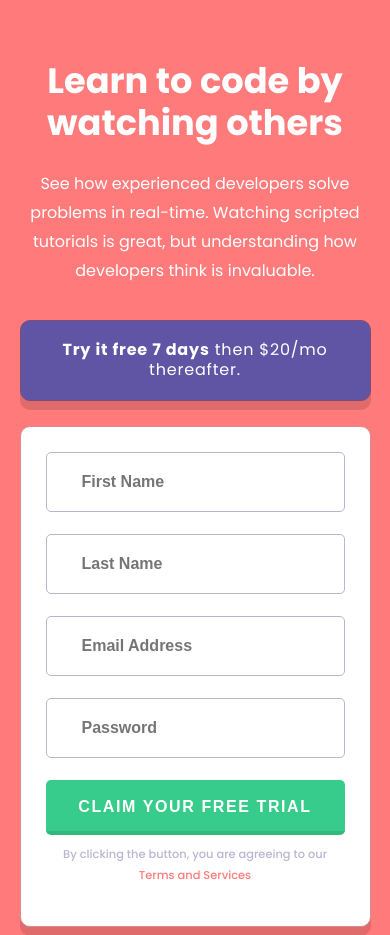
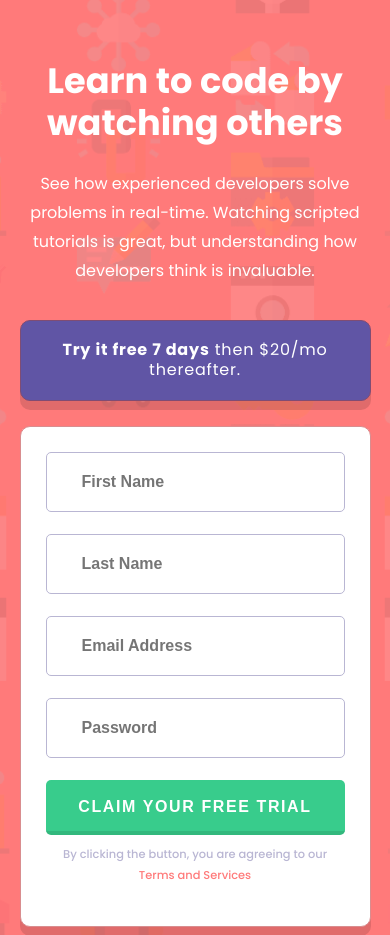
Before and after one commit to mattskeoch/intro-component-with-signup-form-master, a plain HTML site: page index.html in a window 390 px wide. Shown: the top 935 px of the page. Drawn offline with Linux system fonts and the light colour scheme.

Commit message:
Final Commit

```diff
--- a/app/scss/_globals.scss
+++ b/app/scss/_globals.scss
@@ -33,7 +33,13 @@ body {
     background-size: cover;
     background-repeat: repeat-y;
 }
-
+@media (max-width: 800px) {
+    body {
+        background-image: url(/images/bg-intro-mobile.png);
+        background-position: center;
+        background-size: cover;
+    }
+}
 a,
 a:visited,
 a:hover {
--- a/app/scss/_signup.scss
+++ b/app/scss/_signup.scss
@@ -11,7 +11,6 @@
     place-items: center;
     height: 100vh;
     padding: 0 80px;
-
 }
 
 .signup--content {
@@ -111,14 +110,11 @@ button.signup__free-trial {
     font-size: $font-med;
     letter-spacing: 0.1em;
     border: none;
-
     padding: 18px 30px 15px 30px;
-
     border-radius: 5px;
     border-bottom: 4px solid #32B87D;
     -webkit-transition: 150ms;
     transition: 150ms ease-in-out;
-
     outline: none;
 
     &:hover {
@@ -189,7 +185,6 @@ button.signup__free-trial {
         padding-left: 20px;
         padding-right: 20px;
     }
-
 }
 
 @media (max-width: 1420px) {
```
Also changed, not shown: dist/css/style.min.css, images/bg-intro-desktop.png (added), images/bg-intro-mobile.png (added), images/favicon-32x32.png (added), images/icon-error.svg (added), 2 other files.
